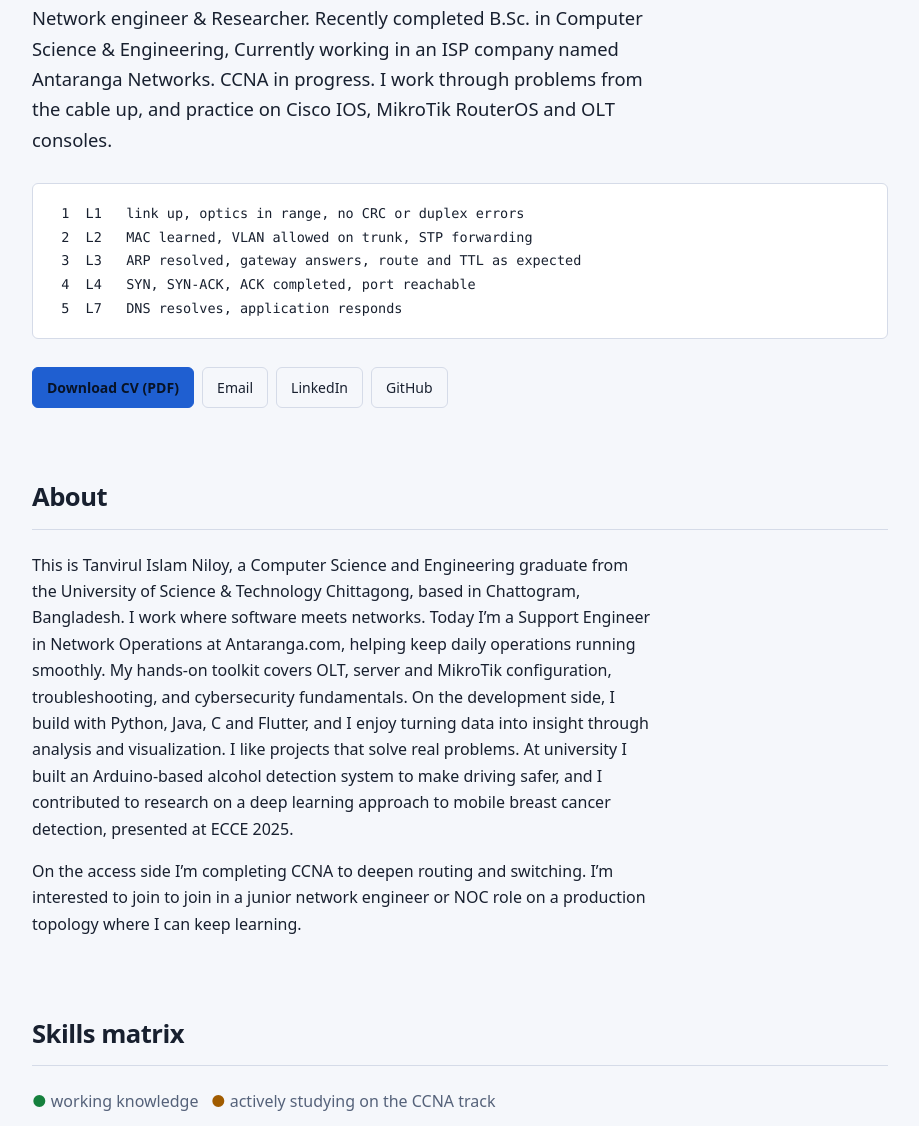
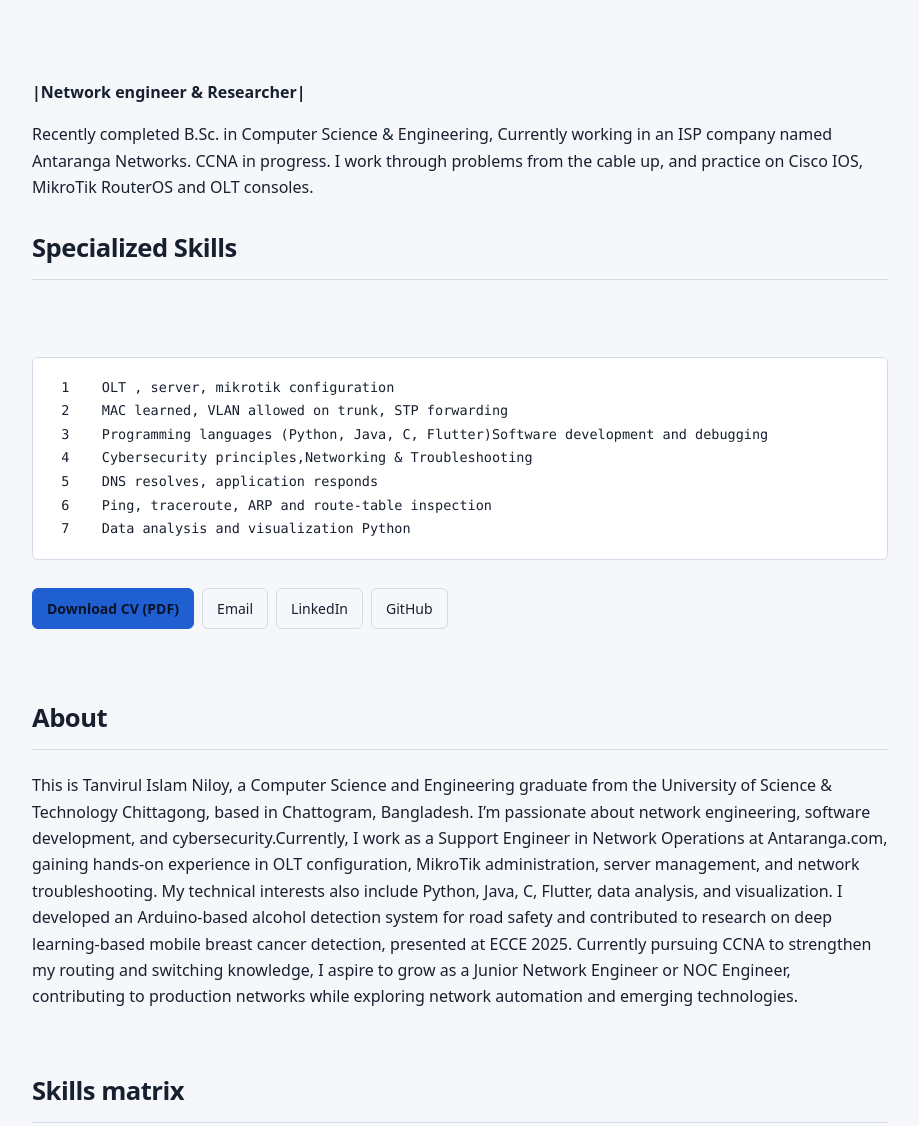
Before and after one commit to tanvirniloy2000/tanvirul-islam-niloy--portfolio, a plain HTML site: page index.html in a window 1280 px wide. Shown: the part 254-1380 px from the top of the page, without its empty margins (180-1099 px from the left). Drawn offline with Linux system fonts and the light colour scheme.

Commit message:
Revise index.html for improved content and formatting
Updated personal information and skills section for clarity and completeness.

```diff
--- a/index.html
+++ b/index.html
@@ -7,7 +7,7 @@
 <meta name="description" content=" network engineer. Cisco IOS, VLANs, subnetting, MikroTik, OLT configuration, Python. CCNA in progress.">
 <!-- Text in pink dashed [brackets] (class="fill") is a placeholder: replace or delete it before publishing. -->
 <style>
-:root{--bg:#000000;--panel:#4c505a;--line:#83b4a5;--tx:#dde5f2;--mut:#8a97ae;--acc:#6ea8ff;--up:#4ade80;--learn:#f5b84b;--fill:#ff8fa3;color-scheme:dark}
+:root{--bg:#0113105e;--panel:#4c505a;--line:#83b4a5;--tx:#dde5f2;--mut:#8a97ae;--acc:#6ea8ff;--up:#4ade80;--learn:#f5b84b;--fill:#ff8fa3;color-scheme:dark}
 @media(prefers-color-scheme:light){:root{--bg:#f5f7fb;--panel:#fff;--line:#d5dbe8;--tx:#18202f;--mut:#55627a;--acc:#1f5fd1;--up:#15803d;--learn:#a15c00;--fill:#c2264a;color-scheme:light}}
 *{box-sizing:border-box}
 html{scroll-behavior:smooth}
@@ -71,14 +71,18 @@
   </div>
   <h1>Tanvirul Islam Niloy</h1>
 </div>
-<p class="lead">Network engineer & Researcher.
-  Recently completed B.Sc. in Computer Science &amp; Engineering, Currently working in an ISP company named Antaranga Networks. CCNA in progress. I work through problems from the cable up, and practice on Cisco IOS, MikroTik RouterOS and OLT consoles.</p>
-<pre class="term" aria-label="Troubleshooting method">
- 1  L1   link up, optics in range, no CRC or duplex errors
- 2  L2   MAC learned, VLAN allowed on trunk, STP forwarding
- 3  L3   ARP resolved, gateway answers, route and TTL as expected
- 4  L4   SYN, SYN-ACK, ACK completed, port reachable
- 5  L7   DNS resolves, application responds
+<section class="header"><p><b>|Network engineer & Researcher|</b></p>
+  Recently completed B.Sc. in Computer Science &amp; Engineering, Currently working in an ISP company named Antaranga Networks. CCNA in progress. I work through problems from the cable up, and practice on Cisco IOS, MikroTik RouterOS and OLT consoles.</section>
+
+<br><h2 class="skills-title">Specialized Skills</h2></br>
+<div><pre class="term" aria-label="Troubleshooting method">
+ 1    OLT , server, mikrotik configuration
+ 2    MAC learned, VLAN allowed on trunk, STP forwarding
+ 3    Programming languages (Python, Java, C, Flutter)Software development and debugging
+ 4    Cybersecurity principles,Networking & Troubleshooting
+ 5    DNS resolves, application responds
+ 6    Ping, traceroute, ARP and route-table inspection
+ 7    Data analysis and visualization Python
 </pre>
 <div class="links"><a class="cv-download" href="assets/Tanvirul_Islam_Niloy_CV_new (1).pdf" download="Tanvirul_Islam_Niloy_CV_new (1).pdf">Download CV (PDF)</a><a href="mailto:niloytanvirulislam@gmail.com">Email</a><a href="https://www.linkedin.com/in/tanvirul-islam-niloy-4b432b2b1" target="_blank" rel="noopener noreferrer">LinkedIn</a><a href="https://github.com/tanvirniloy2000" target="_blank" rel="noopener noreferrer">GitHub</a></div>
 </header>
@@ -86,12 +90,11 @@
 <main class="w">
 <section id="about">
 <h2>About</h2>
-<p>This is Tanvirul Islam Niloy, a Computer Science and Engineering graduate from the University of Science & Technology Chittagong, based in Chattogram, Bangladesh.
+This is Tanvirul Islam Niloy, a Computer Science and Engineering graduate from the University of Science & Technology Chittagong, based in Chattogram, Bangladesh.
+I’m passionate about network engineering, software development, and cybersecurity.Currently, I work as a Support Engineer in Network Operations at Antaranga.com, gaining hands-on experience in OLT configuration, MikroTik administration, server management, and network troubleshooting.
+My technical interests also include Python, Java, C, Flutter, data analysis, and visualization. I developed an Arduino-based alcohol detection system for road safety and contributed to research on deep learning-based mobile breast cancer detection, presented at ECCE 2025.
 
-I work where software meets networks. Today I’m a Support Engineer in Network Operations at Antaranga.com, helping keep daily operations running smoothly. My hands-on toolkit covers OLT, server and MikroTik configuration, troubleshooting, and cybersecurity fundamentals. On the development side, I build with Python, Java, C and Flutter, and I enjoy turning data into insight through analysis and visualization.
-
-I like projects that solve real problems. At university I built an Arduino-based alcohol detection system to make driving safer, and I contributed to research on a deep learning approach to mobile breast cancer detection, presented at ECCE 2025.</p>
-<p>On the access side I’m completing CCNA to deepen routing and switching. I’m interested to join to join in a junior network engineer or NOC role on a production topology where I can keep learning.</p>
+Currently pursuing CCNA to strengthen my routing and switching knowledge, I aspire to grow as a Junior Network Engineer or NOC Engineer, contributing to production networks while exploring network automation and emerging technologies.
 </section>
 
 <section id="skills">
@@ -156,6 +159,6 @@
 <div class="links"><a href="mailto:niloytanvirulislam@gmail.com">niloytanvirulislam@gmail.com</a><a href="https://www.linkedin.com/in/tanvirul-islam-niloy-4b432b2b1" target="_blank" rel="noopener noreferrer">linkedin.com/in/tanvirul-islam-niloy-4b432b2b1</a><a href="https://github.com/tanvirniloy2000" target="_blank" rel="noopener noreferrer">github.com/tanvirniloy2000</a></div>
 </section>
 </main>
-<footer class="w">©All rights reserved 2026Tanvirul Islam Niloy </footer>
+<footer class="w">©All rights reserved 2026 Tanvirul Islam Niloy </footer>
 </body>
 </html>
```
